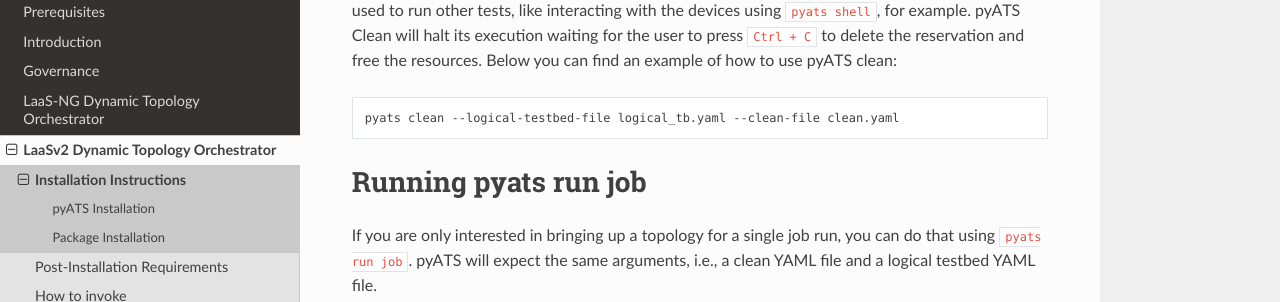
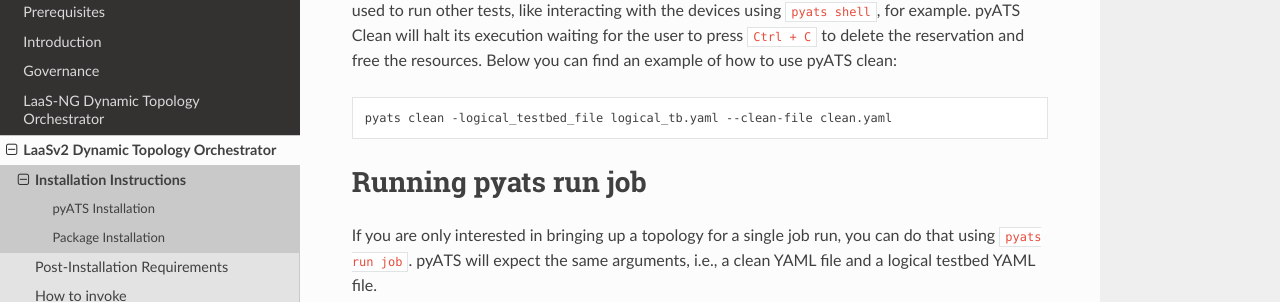
Before and after one commit to CiscoTestAutomation/dyntopo, a Sphinx documentation site: the page built from docs/laasv2/README.rst, in a window 1280 px wide and 900 px high, scrolled down 4569 px. Shown: the part 149-451 px from the top of the window. Built offline with Sphinx 7.4.7 and the Read the Docs theme 2.0.0, drawn with Linux system fonts in a browser that asks for light colours; comment, search, counter and statistics services are not loaded; the version number is read from the project's files by our own code.

```diff
--- a/docs/laasv2/README.rst
+++ b/docs/laasv2/README.rst
@@ -213,7 +213,7 @@ Below you can find an example of how to use pyATS clean:
 
 .. code-block:: text
 
-    pyats clean --logical-testbed-file logical_tb.yaml --clean-file clean.yaml
+    pyats clean -logical_testbed_file logical_tb.yaml --clean-file clean.yaml
 
 Running pyats run job
 ---------------------
```
